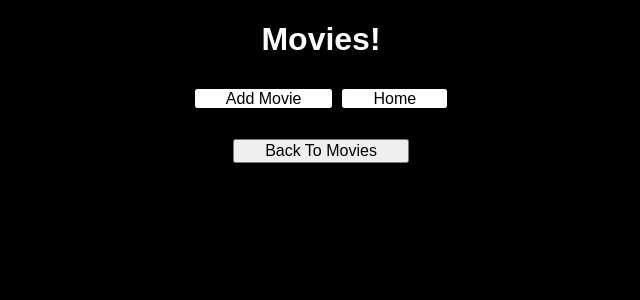
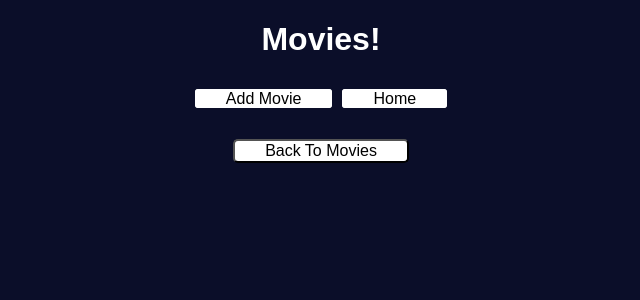
Before and after one commit to KellyDanger/movie-sagas, a React (Create React App) app: page /#/details in a window 1280 px wide. Shown: the top 300 px of the page, without its empty margins (319-959 px from the left). Built offline with nearby package versions, Linux system fonts and the light colour scheme.

Commit message:
tweaked styling added comments

```diff
--- a/src/components/App/App.css
+++ b/src/components/App/App.css
@@ -3,7 +3,7 @@
   color: white;
 }
 body {
-  background-color: black;
+  background-color: #0b0e29;
 }
 
 .App-header {
@@ -33,6 +33,7 @@ h2 {
 
 .backBtn {
   margin-bottom: 150px;
+  background-color: white;
 }
 ul {
   list-style-type: none;
@@ -61,9 +62,14 @@ input, select {
   width: 20%;
   margin-left: 40%;
 }
+select {
+  margin-bottom: 20px;
+}
 button {
   font-size: 16px;
   margin: 5px;
   padding-left: 30px;
   padding-right: 30px;
+  border-radius: 5px;
+  background-color: white;
 }
--- a/src/index.js
+++ b/src/index.js
@@ -19,17 +19,16 @@ function* rootSaga() {
     yield takeEvery('FETCH_GENRES', fetchGenres)
     yield takeEvery('ADD_MOVIE', addMovie)
 }
-
+//add movie SAGA sends post request to movie router and updates home page movie list
 function* addMovie(action) {
     try {
         yield axios.post(`api/movie`, action.payload);
         yield put({type: 'FETCH_MOVIES'});
-        // yield put({type: 'FETCH_DETAILS'});
     }catch(error) {
         console.log('ERROR IN POST');
     }
 }
-
+//fetchGenres SAGA gets genres from DB to populate add movie dropdown
 function* fetchGenres() {
     try {
         const genresResponse = yield axios.get('/api/genre')
@@ -38,16 +37,13 @@ function* fetchGenres() {
         console.log('ERROR in FETCH');
     }
 }
-
+//fetchMovies SAGA gets all movies from the DB and sets the movie reducer state to those movies
 function* fetchMovies() {
     try{
         const moviesResponse = yield axios.get('/api/movie')
         yield put({type: 'SET_MOVIES', payload: moviesResponse.data})
-        yield console.log('MOVIE RESPONSE DATA', moviesResponse.data);
-
     }catch(error) {
         console.log('Error in FETCH');
-
     }
 }
 //send axios request to movierouter with the movie's id as a payload
@@ -56,18 +52,16 @@ function* fetchDetails(action){
     try{
         const detailsResponse = yield axios.get(`/api/movie/${action.payload}`)
         yield put({type: 'SET_DETAILS', payload: detailsResponse.data})
-        yield console.log('DETAILS RESPONSE DATA', detailsResponse.data);
-
     }catch(error) {
         console.log('Error in FETCH DETAILS');
 
     }
 }
 
-
 // Create sagaMiddleware
 const sagaMiddleware = createSagaMiddleware();
 
+//details reducer stores detailed information for a specific movie
 const details = (state = [], action) => {
     switch (action.type) {
         case 'SET_DETAILS':
@@ -76,7 +70,6 @@ const details = (state = [], action) => {
             return state;
     }
 }
-
 // Used to store movies returned from the server
 const movies = (state = [], action) => {
     switch (action.type) {
@@ -86,7 +79,6 @@ const movies = (state = [], action) => {
             return state;
     }
 }
-
 // Used to store the movie genres
 const genres = (state = [], action) => {
     switch (action.type) {
@@ -96,7 +88,6 @@ const genres = (state = [], action) => {
             return state;
     }
 }
-
 // Create one store that all components can use
 const storeInstance = createStore(
     combineReducers({
```
Also changed, not shown: src/components/AddMovie/AddMovie.js (+4 -3 lines), 1 other file (tests, documents, lock files or other folders).
